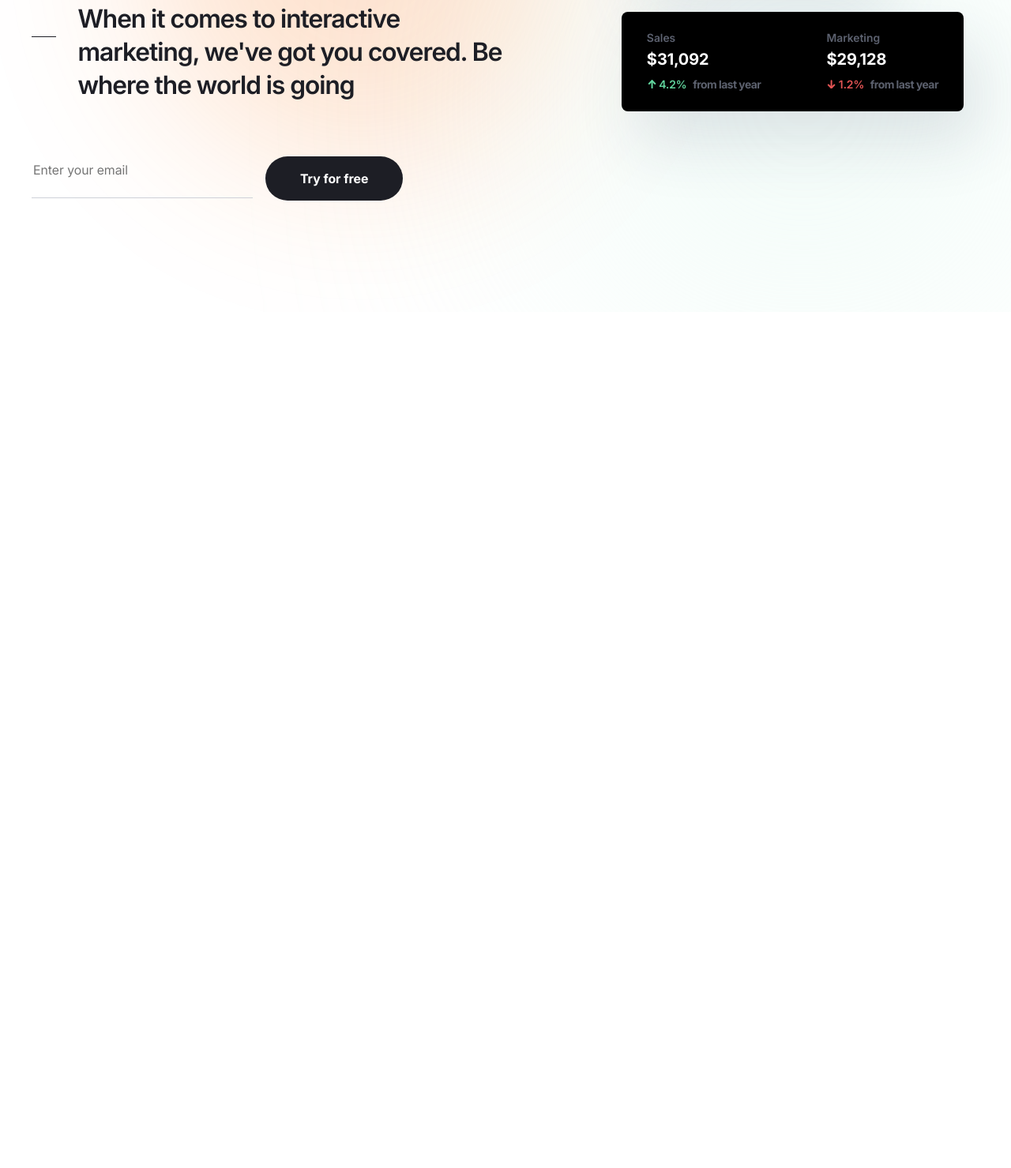
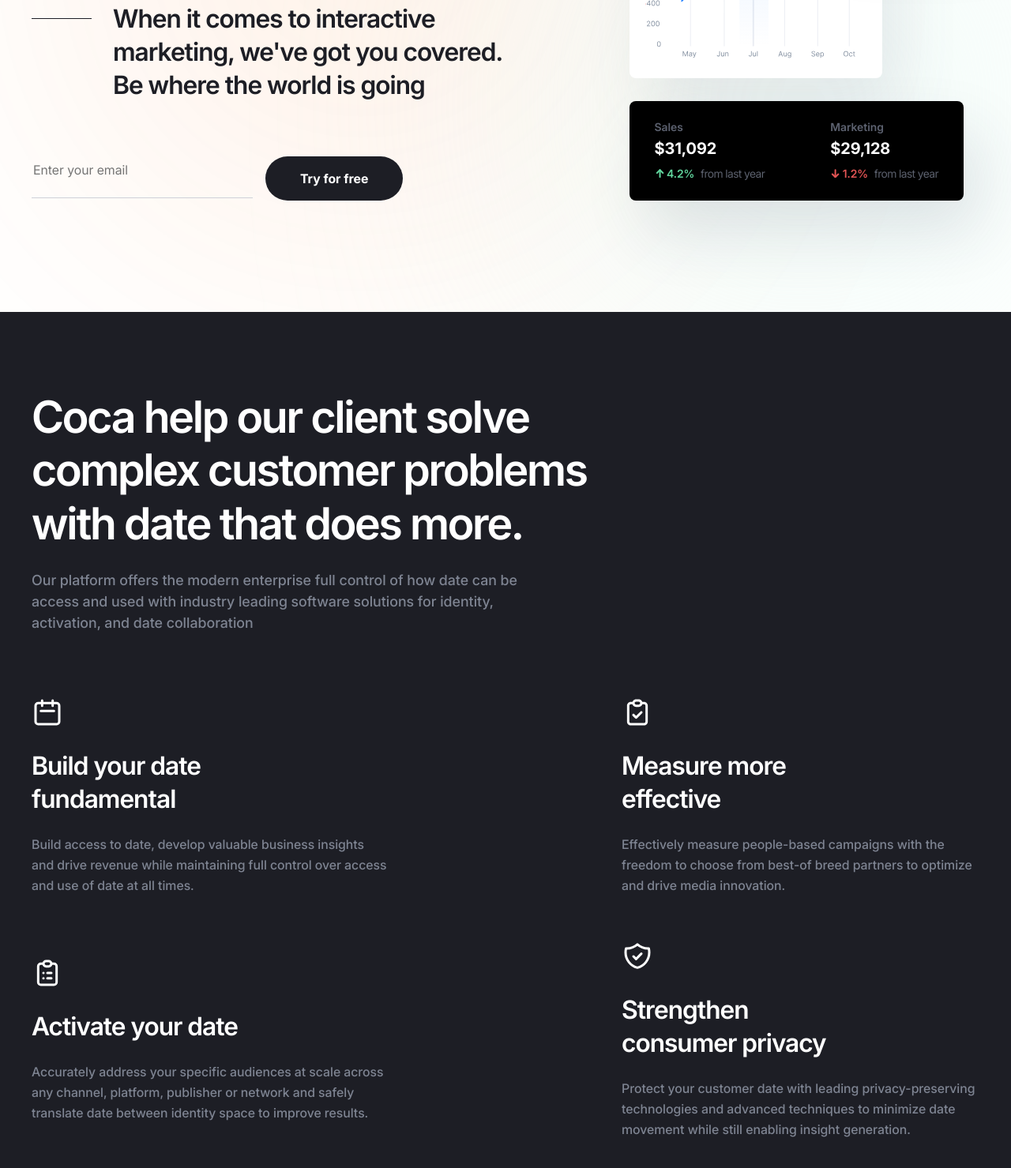
Before and after one commit to Lakorgen/coca, a website built with Vite: page src/index.html in a window 1280 px wide. Shown: the part 507-1986 px from the top of the page at 79% size. Before the commit the page ends 902 px from the top, so only its background shows below. Built offline with nearby package versions, Linux system fonts and the light colour scheme.

Commit message:
Created overview section + fixed hero section

```diff
--- a/src/assets/scss/base/vars.scss
+++ b/src/assets/scss/base/vars.scss
@@ -15,6 +15,9 @@
   // success colors
   --success-color-70: #e2f8f0b3;
 
+  // overview colors
+  --overview-bg-color: #1D1E25;
+
   // logo colors
   --logo-color-text: #101010;
   --logo-color-circle: #101010;
@@ -22,6 +25,14 @@
   // container
   --container-padding: 15px;
   --container-width: 1200px;
+
+  @include mini-desktop {
+    --container-width: 1000px;
+  }
+
+  @include tablet {
+    --container-width: 860px;
+  }
 
   @include mobile {
     --container-width: 480px;
@@ -51,4 +62,7 @@
 
   // success colors
   --success-color-70: #e2f8f033;
+
+    // overview colors
+    --overview-bg-color: #18181D;
 }
--- a/src/assets/scss/components/home/hero.scss
+++ b/src/assets/scss/components/home/hero.scss
@@ -7,7 +7,7 @@
   }
 
   @include mobile {
-    min-height: calc(100dvh - 120px);
+    min-height: calc(100dvh - 109px);
   }
 
   &::before {
@@ -17,7 +17,7 @@
     height: 551px;
     background: #fa7515;
     opacity: 0.2;
-    filter: blur(110px);
+    filter: blur(220px);
 
     @include mini-desktop {
       left: 80px;
@@ -25,14 +25,12 @@
       height: 351px;
     }
 
-    @include small-tablet{
+    @include small-tablet {
       top: 20px;
       left: 40px;
       width: 251px;
       height: 251px;
-
     }
-
   }
 
   &::after {
@@ -48,16 +46,15 @@
       height: 325px;
     }
 
-    @include small-tablet{
+    @include small-tablet {
       width: 225px;
       height: 225px;
     }
-
   }
 
   &::before,
   &::after {
-    content: '';
+    content: "";
     position: absolute;
     z-index: var(--z-index-0);
     display: inline-block;
@@ -66,10 +63,10 @@
 
   &__container {
     @include flex-justify-between;
-    position: relative;
+    align-items: flex-end;
 
     @include mini-desktop {
-      gap: 30px;
+      gap: 50px;
       flex-direction: column;
       align-items: center;
       text-align: center;
@@ -77,7 +74,9 @@
   }
 
   &__left {
-    max-width: 599px;
+    @include mini-desktop {
+      max-width: 617px;
+    }
   }
 
   &__title {
@@ -110,6 +109,12 @@
 
   &__subtitle {
     margin-bottom: 69px;
+
+    & br {
+      @include mini-desktop {
+        display: none;
+      }
+    }
   }
 
   &__form {
@@ -120,7 +125,7 @@
       justify-content: center;
     }
 
-    @include small-mobile{
+    @include small-mobile {
       gap: 20px;
       flex-direction: column;
     }
@@ -132,15 +137,15 @@
     min-width: 280px;
     font-weight: 400;
     font-size: 16px;
-    line-height: 1.5;
+    line-height: 150%;
     color: var(--neutral-color-100);
     background-color: transparent;
 
-    @include small-tablet{
+    @include small-tablet {
       padding-bottom: 13px;
     }
 
-    @include mobile{
+    @include mobile {
       min-width: 100px;
       max-width: 180px;
     }
@@ -151,7 +156,7 @@
     color: var(--neutral-color-10);
     background-color: var(--neutral-color-100);
 
-    @include small-tablet{
+    @include small-tablet {
       padding: 12px 32px;
     }
   }
@@ -201,17 +206,11 @@
       right: -30px;
     }
 
-    @include mini-desktop {
-      top: 0;
-      right: -100px;
-    }
-
     &-title {
       margin-bottom: 12px;
       font-weight: 700;
-      font-style: normal;
       font-size: 16px;
-      line-height: 187.5%;
+      line-height: 187%;
       letter-spacing: -0.03em;
       color: #1d1e25;
     }
@@ -241,10 +240,11 @@
     }
 
     &-body {
-      &-th {
+      &-td {
         font-weight: 700;
         font-size: 20px;
-        line-height: 26px; /* 130% */
+        line-height: 130%;
+        white-space: nowrap;
         color: #fff;
 
         &:nth-child(1) {
@@ -277,7 +277,7 @@
 
         &--green::before,
         &--red::before {
-          content: '';
+          content: "";
           display: inline-block;
           width: 12px;
           height: 12px;
@@ -285,9 +285,10 @@
       }
 
       &-text {
+        font-weight: 400;
         font-size: 14px;
         line-height: 157%;
-        letter-spacing: -0.5px;
+        letter-spacing: -0.04em;
         color: #5c616e;
       }
     }
--- /dev/null
+++ b/src/assets/scss/components/home/overview.scss
@@ -0,0 +1,88 @@
+.overview {
+  padding: 100px 0;
+  background-color: var(--overview-bg-color);
+
+  @include tablet {
+    text-align: center;
+  }
+
+  @include mobile {
+    padding: 60px 0;
+  }
+
+  &__title {
+    margin-bottom: 24px;
+    max-width: 816px;
+    font-weight: 600;
+    letter-spacing: -0.04em;
+    color: #fff;
+  }
+
+  &__descr {
+    margin-bottom: 80px;
+    max-width: 660px;
+    font-weight: 500;
+    line-height: 150%;
+    color: #7e8492;
+
+    @include tablet {
+      margin-bottom: 60px;
+    }
+
+    @include small-mobile {
+      margin-bottom: 50px;
+    }
+  }
+
+  &__list {
+    @include flex-all-between;
+    gap: 56px;
+    flex-wrap: wrap;
+
+    @include tablet {
+      gap: 40px;
+      flex-direction: column;
+      align-items: center;
+    }
+  }
+
+  &__item {
+    max-width: 453px;
+
+    &-icon,
+    &-title {
+      margin-bottom: 24px;
+
+      @include tablet {
+        margin-bottom: 18px;
+      }
+    }
+
+    &-title {
+      max-width: 262px;
+      font-weight: 600;
+      line-height: 131%;
+      letter-spacing: -0.03em;
+      color: #fff;
+
+      @include mobile {
+        max-width: 320px;
+      }
+    }
+
+    &-descr {
+      font-weight: 500;
+      line-height: 162%;
+      color: #7e8492;
+    }
+  }
+
+  &__title,
+  &__descr,
+  &__item-title{
+    @include tablet {
+      margin-right: auto;
+      margin-left: auto;
+    }
+  }
+}
--- a/src/assets/scss/globals/text.scss
+++ b/src/assets/scss/globals/text.scss
@@ -5,6 +5,18 @@
 
   &-h2 {
     font-size: 56px;
+
+    @include tablet{
+      font-size: 46px;
+    }
+
+    @include mobile{
+      font-size: 36px;
+    }
+
+    @include small-mobile{
+      font-size: 30px;
+    }
   }
 
   &-h3 {
@@ -17,6 +29,18 @@
 
   &-h5 {
     font-size: 32px;
+
+    @include tablet{
+      font-size: 28px;
+    }
+
+    @include mobile{
+      font-size: 24px;
+    }
+
+    @include small-mobile{
+      font-size: 22px;
+    }
   }
 
   &-h1,
@@ -57,7 +81,7 @@
         width: 76px;
         height: 1px;
         background-color: var(--neutral-color-100);
-        transform: translateY(-20px);
+        transform: translateY(-43px);
 
         @include mini-desktop{
           display: none;
@@ -71,6 +95,10 @@
 
     &-medium {
       font-size: 18px;
+
+      @include mobile{
+        font-size: 16px;
+      }
     }
 
     &-default {
--- a/src/assets/scss/main.scss
+++ b/src/assets/scss/main.scss
@@ -5,3 +5,4 @@
 // components
 @import './components/header';
 @import './components/home/hero';
+@import './components/home/overview';
--- a/src/html/components/home/hero.html
+++ b/src/html/components/home/hero.html
@@ -3,14 +3,15 @@
     <div class="hero__left">
       <h2 class="hero__title">Digitally forward creative</h2>
       <p class="hero__subtitle text-p-subtitle">
-        When it comes to interactive marketing, we've got you covered. Be where
-        the world is going
+        When it comes to interactive <br />
+        marketing, we've got you covered. <br />
+        Be where the world is going
       </p>
       <form class="hero__form">
         <input
-          type="text"
+          class="hero__input"
+          type="email"
           placeholder="Enter your email"
-          class="hero__input"
           required
         />
         <button class="hero__btn button-form">Try for free</button>
@@ -21,19 +22,19 @@
         <h3 class="hero__sales-title">Sales Report</h3>
         <img
           class="hero__sales-img"
-          src="../../../assets/icons/sales-report-graph-icon.svg"
+          src="./assets/icons/sales-report-graph-icon.svg"
           width="366"
           height="260"
-          alt="Sales Report graphic"
+          alt="Sales report graphic"
         />
       </div>
       <div class="hero__customer">
         <h3 class="hero__customer-title">Customer Growth</h3>
         <img
-          src="../../../assets/icons/customer-growth-graph-icon.svg"
+          src="./assets/icons/customer-growth-graph-icon.svg"
           width="177"
           height="149"
-          alt="Customer Growth graphic"
+          alt="Customer growth graphic"
         />
       </div>
       <table class="hero__stats">
@@ -45,22 +46,22 @@
         </thead>
         <tbody class="hero__stats-body">
           <tr class="hero__stats-body-row">
-            <th class="hero__stats-body-th">$31,092</th>
-            <th class="hero__stats-body-th">$29,128</th>
+            <td class="hero__stats-body-td">$31,092</td>
+            <td class="hero__stats-body-td">$29,128</td>
           </tr>
           <tr class="hero__stats-body-row">
-            <th class="hero__stats-body-th">
+            <td class="hero__stats-body-td">
               <span class="hero__stats-body-num hero__stats-body-num--green">
                 4.2%
               </span>
               <span class="hero__stats-body-text">from last year</span>
-            </th>
-            <th class="hero__stats-body-th">
+            </td>
+            <td class="hero__stats-body-td">
               <span class="hero__stats-body-num hero__stats-body-num--red">
                 1.2%
               </span>
               <span class="hero__stats-body-text">from last year</span>
-            </th>
+            </td>
           </tr>
         </tbody>
       </table>
--- /dev/null
+++ b/src/html/components/home/overview.html
@@ -0,0 +1,78 @@
+<section class="overview">
+  <div class="container">
+    <h2 class="overview__title heading-h2">
+      Coca help our client solve complex customer problems with date that does
+      more.
+    </h2>
+    <p class="overview__descr text-p-medium">
+      Our platform offers the modern enterprise full control of how date can be
+      access and used with industry leading software solutions for identity,
+      activation, and date collaboration
+    </p>
+    <ul class="overview__list">
+      <li class="overview__item">
+        <img
+          class="overview__item-icon"
+          src="./assets/icons/calendar-icon.svg"
+          width="40"
+          height="40"
+          alt="Calendar icon"
+        />
+        <h3 class="overview__item-title heading-h5">
+          Build your date fundamental
+        </h3>
+        <p class="overview__item-descr text-p-default">
+          Build access to date, develop valuable business insights and drive
+          revenue while maintaining full control over access and use of date at
+          all times.
+        </p>
+      </li>
+      <li class="overview__item">
+        <img
+          class="overview__item-icon"
+          src="./assets/icons/todo-icon.svg"
+          width="40"
+          height="40"
+          alt="Todo icon"
+        />
+        <h3 class="overview__item-title heading-h5">Measure more effective</h3>
+        <p class="overview__item-descr text-p-default">
+          Effectively measure people-based campaigns with the freedom to choose
+          from best-of breed partners to optimize and drive media innovation.
+        </p>
+      </li>
+      <li class="overview__item">
+        <img
+          class="overview__item-icon"
+          src="./assets/icons/list-icon.svg"
+          width="40"
+          height="40"
+          alt="List icon"
+        />
+        <h3 class="overview__item-title heading-h5">Activate your date</h3>
+        <p class="overview__item-descr text-p-default">
+          Accurately address your specific audiences at scale across any
+          channel, platform, publisher or network and safely translate date
+          between identity space to improve results.
+        </p>
+      </li>
+      <li class="overview__item">
+        <img
+          class="overview__item-icon"
+          src="./assets/icons/shield-icon.svg"
+          width="40"
+          height="40"
+          alt="List icon"
+        />
+        <h3 class="overview__item-title heading-h5">
+          Strengthen consumer privacy
+        </h3>
+        <p class="overview__item-descr text-p-default">
+          Protect your customer date with leading privacy-preserving
+          technologies and advanced techniques to minimize date movement while
+          still enabling insight generation.
+        </p>
+      </li>
+    </ul>
+  </div>
+</section>
```
Also changed, not shown: src/index.html (+1 -0 lines), src/assets/icons/calendar-icon.svg (added), src/assets/icons/list-icon.svg (added), src/assets/icons/shield-icon.svg (added), src/assets/icons/todo-icon.svg (added).
